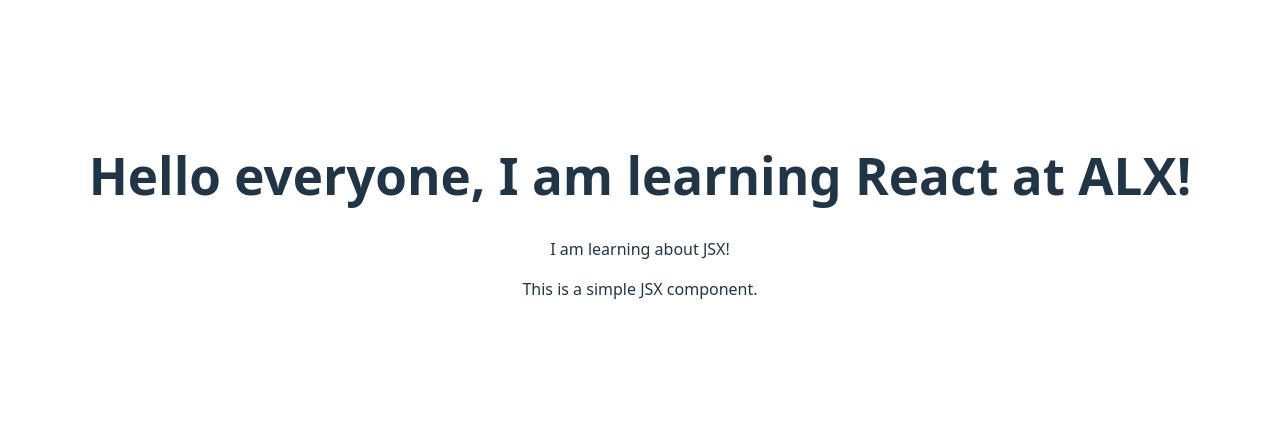
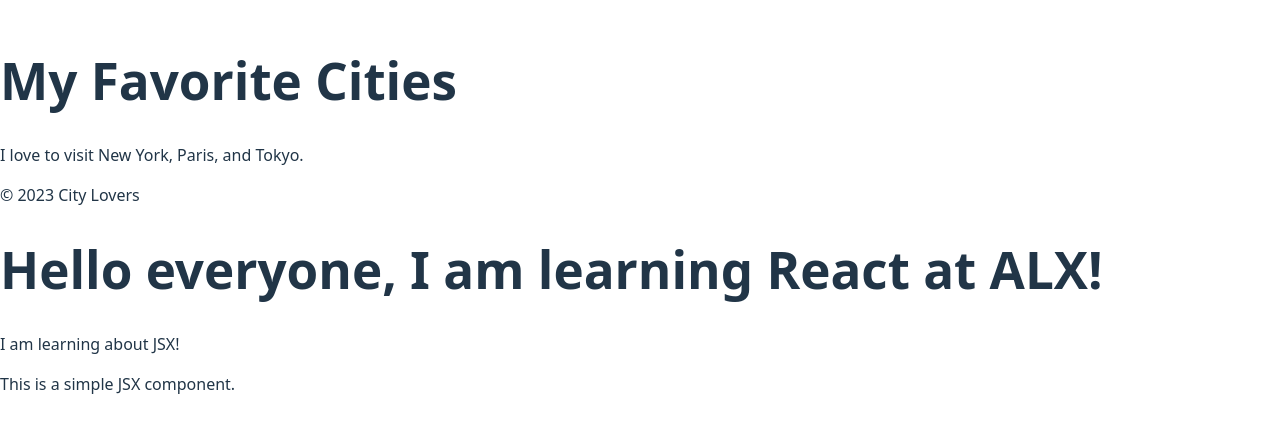
Before and after one commit to LynMunene/alx-fe-reactjs, a React (Vite) app in the folder alx-react-app/: page / in a window 1280 px wide. Shown: the part 185-618 px from the top of the page. Built offline with nearby package versions, Linux system fonts and the light colour scheme.

Commit message:
Created three components

```diff
--- a/alx-react-app/src/App.jsx
+++ b/alx-react-app/src/App.jsx
@@ -1,10 +1,16 @@
-import './App.css'
+
 import WelcomeMessage from './components/WelcomeMessage'
+import Header from './components/Header'
+import MainContent from './components/MainContent'
+import Footer from './components/Footer'
 
 function App() {
   return (
     <>
-      <WelcomeMessage />
+    <Header/>
+    <MainContent />
+    <Footer/>
+    <WelcomeMessage />
     </>
   )
 }
--- /dev/null
+++ b/alx-react-app/src/components/Footer.jsx
@@ -0,0 +1,8 @@
+function Footer(){
+    return(
+     <footer>
+        <p>© 2023 City Lovers</p>
+    </footer>
+    )
+
+}export default Footer
--- /dev/null
+++ b/alx-react-app/src/components/Header.jsx
@@ -0,0 +1,10 @@
+function Header (){
+    return(
+        <header>
+            <h1>My Favorite Cities</h1>
+        </header>
+    )
+
+}
+
+export default Header
--- /dev/null
+++ b/alx-react-app/src/components/MainContent.jsx
@@ -0,0 +1,10 @@
+function MainContent (){
+    return(
+     <main>
+        <p>I love to visit New York, Paris, and Tokyo.</p>
+    </main>
+
+    )
+
+}
+export default MainContent
```
